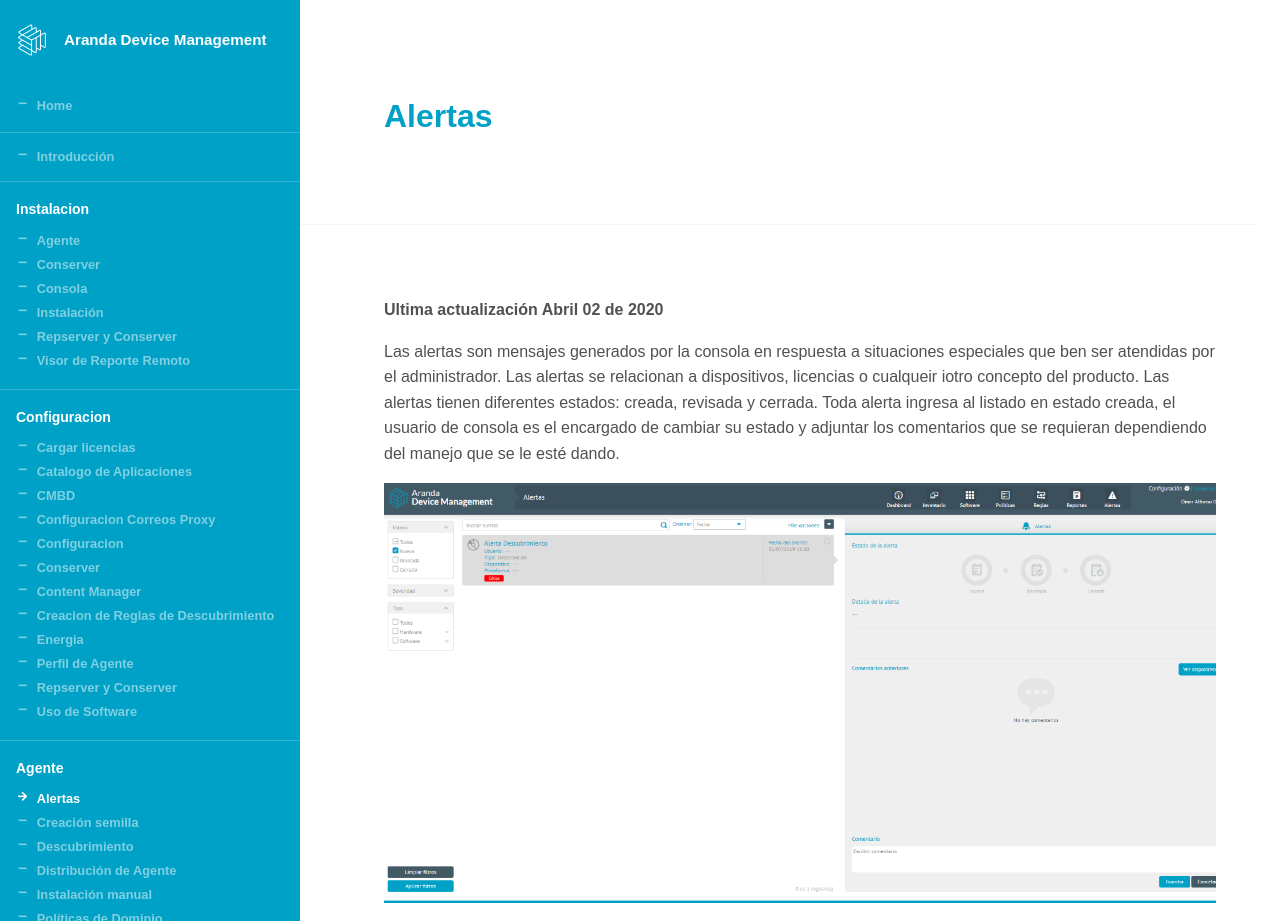
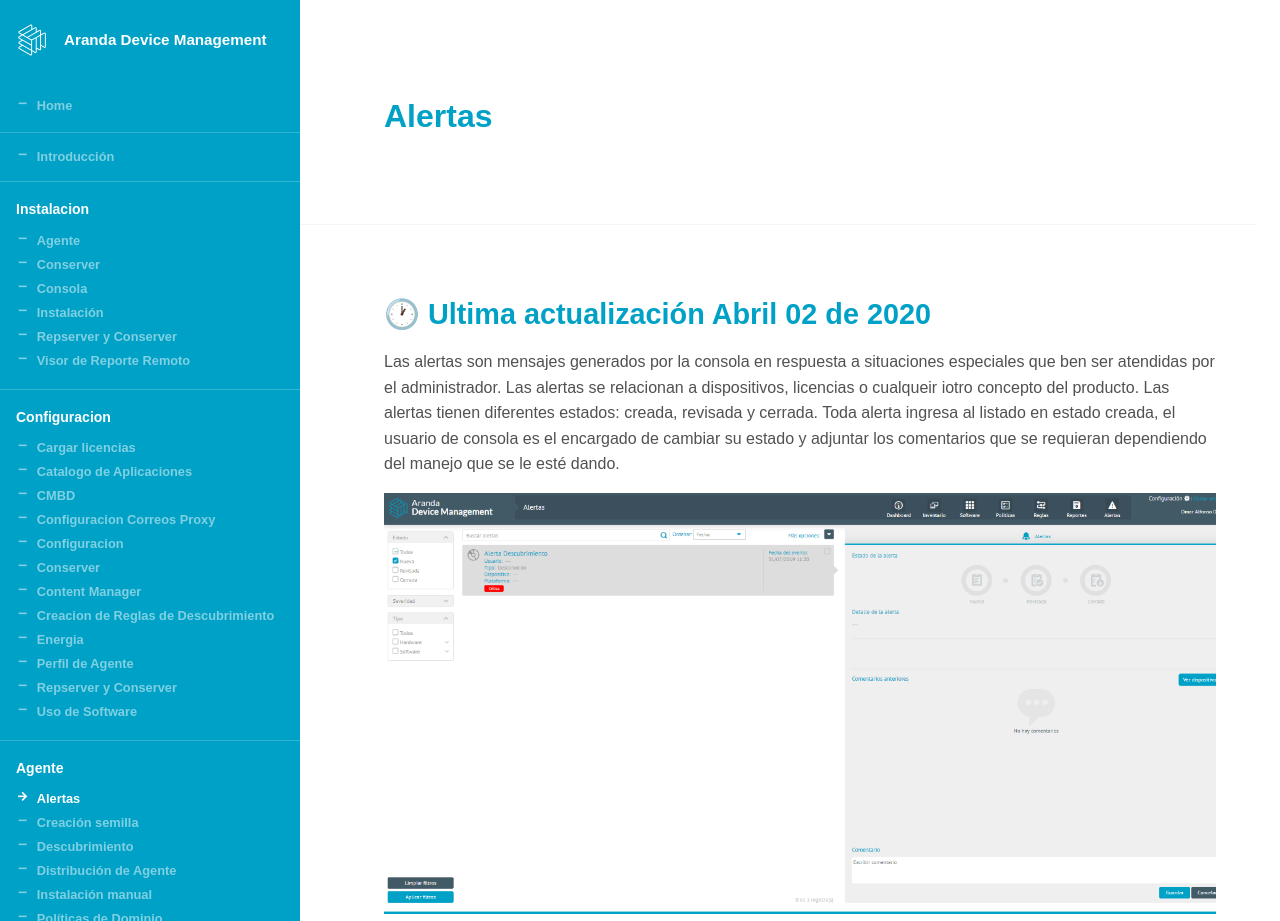
Before and after one commit to Nats85/adm, a Jekyll site: the page built from _docs/agente/alertas.md, in a window 1280 px wide and 921 px high. Built offline with Jekyll 4.4.1, drawn with Linux system fonts in a browser that asks for light colours.

```diff
--- a/_docs/agente/alertas.md
+++ b/_docs/agente/alertas.md
@@ -2,7 +2,7 @@
 title: Alertas
 info:
 ---
-**Ultima actualización Abril 02 de 2020**
+######  🕐 Ultima actualización Abril 02 de 2020
 
 
 Las alertas son mensajes generados por la consola en respuesta a situaciones especiales que ben ser atendidas por el administrador. Las alertas se relacionan a dispositivos, licencias o cualqueir iotro concepto del producto. Las alertas tienen diferentes estados: creada, revisada y cerrada. Toda alerta ingresa al listado en estado creada, el usuario de consola es el encargado de cambiar su estado y adjuntar los comentarios que se requieran dependiendo del manejo que se le esté dando.
```
